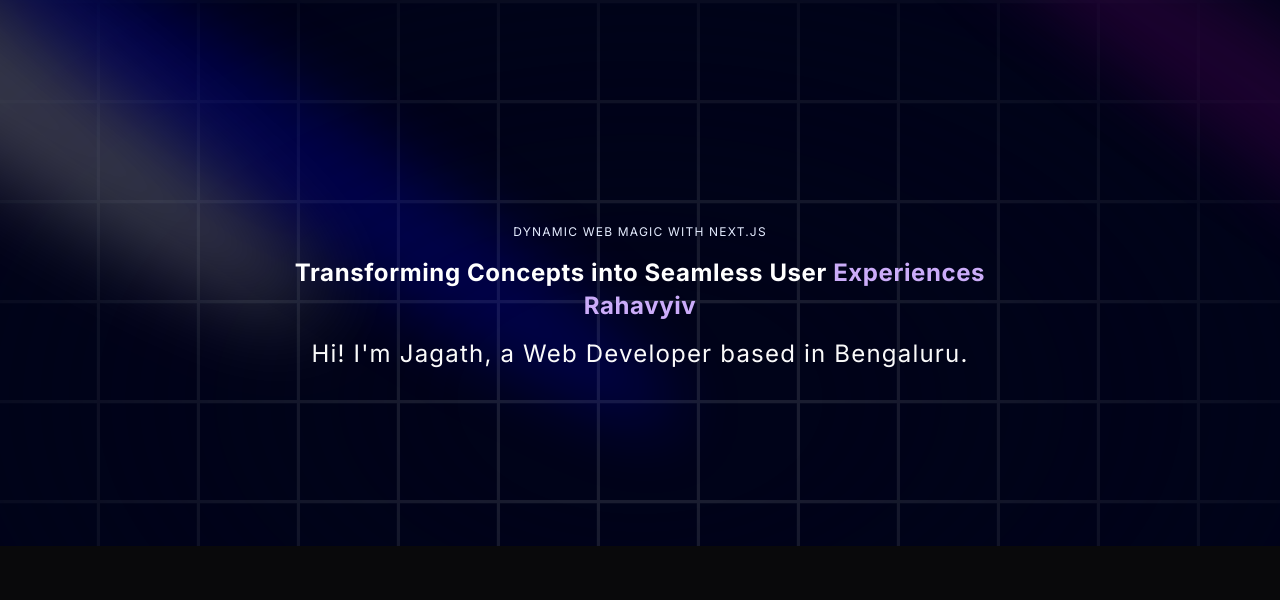
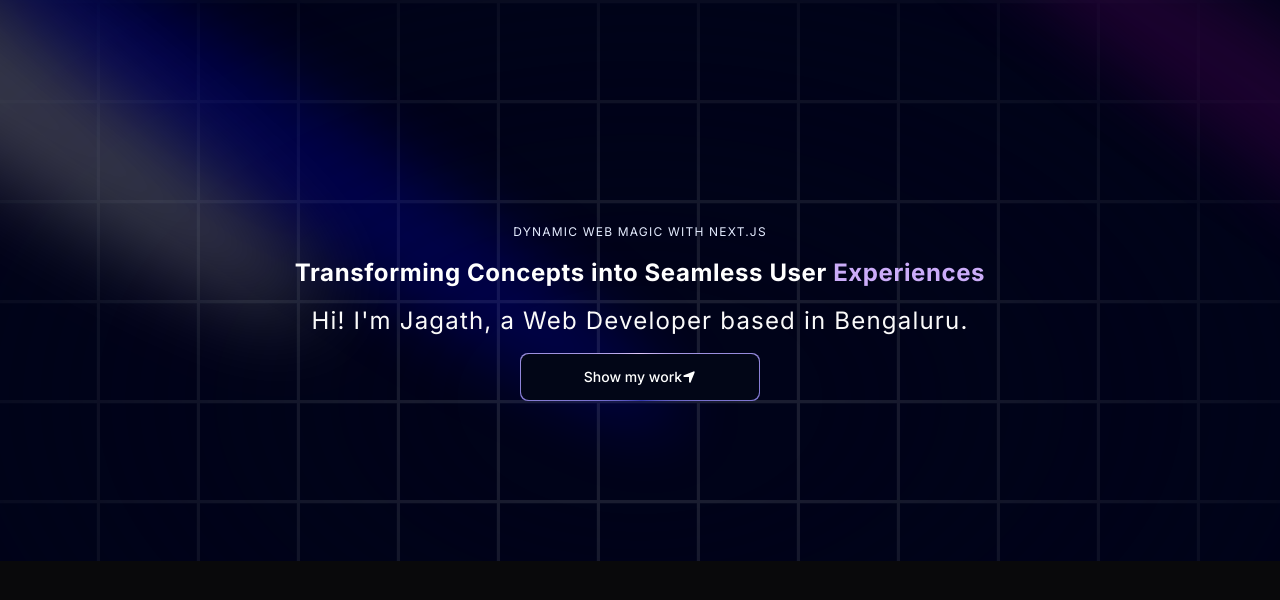
Before and after one commit to jagath411/jagath_webapp, a Next.js app: page / in a window 1280 px wide. Shown: the top 600 px of the page. Built offline with nearby package versions, Linux system fonts and the light colour scheme.

Commit message:
MagicButton

```diff
--- a/components/Hero.tsx
+++ b/components/Hero.tsx
@@ -1,3 +1,6 @@
+import { FaLocationArrow } from "react-icons/fa6";
+
+import MagicButton from "./ui/MagicButton";
 import { Spotlight } from "./ui/Spotlight";
 import { TextGenerateEffect } from "./ui/TextGenerateEffect";
 
@@ -33,21 +36,21 @@
           </p>
 
           <TextGenerateEffect
-            words="Transforming Concepts into Seamless User Experiences Rahavyiv"
+            words="Transforming Concepts into Seamless User Experiences "
             className="text-center text-[40px] md:text-5xl lg:text-6xl"
           />
 
           <p className="text-center md:tracking-wider mb-4 text-sm md:text-lg lg:text-2xl">
             Hi! I&apos;m Jagath, a Web Developer based in Bengaluru.
           </p>
-          {/*
+
           <a href="#about">
             <MagicButton
               title="Show my work"
               icon={<FaLocationArrow />}
               position="right"
             />
-          </a> */}
+          </a>
         </div>
       </div>
     </div>
--- /dev/null
+++ b/components/ui/MagicButton.tsx
@@ -0,0 +1,30 @@
+import React from "react";
+
+const MagicButton = ({
+  title,
+  icon,
+  position,
+  handleClick,
+  otherClasses,
+}: {
+  title: string;
+  icon: React.ReactNode;
+  position: string;
+  handleClick?: () => void;
+  otherClasses?: string;
+}) => {
+  return (
+    <button className="relative inline-flex h-12 w-full overflow-hidden rounded-lg p-[1px] focus:outline-none md:w-60 md:mt">
+      <span className="absolute inset-[-1000%] animate-[spin_2s_linear_infinite] bg-[conic-gradient(from_90deg_at_50%_50%,#E2CBFF_0%,#393BB2_50%,#E2CBFF_100%)]" />
+      <span
+        className={`inline-flex h-full w-full cursor-pointer items-center justify-center rounded-lg bg-slate-950 px-7 py-1 text-sm font-medium text-white backdrop-blur-3xl ${otherClasses}`}
+      >
+        {position === "left" && icon}
+        {title}
+        {position === "right" && icon}
+      </span>
+    </button>
+  );
+};
+
+export default MagicButton;
--- a/package.json
+++ b/package.json
@@ -16,6 +16,7 @@
     "next-themes": "^0.3.0",
     "react": "^18",
     "react-dom": "^18",
+    "react-icons": "^5.2.1",
     "tailwind-merge": "^2.5.2",
     "tailwindcss-animate": "^1.0.7"
   },
```
Also changed, not shown: 1 other file (tests, documents, lock files or other folders).
